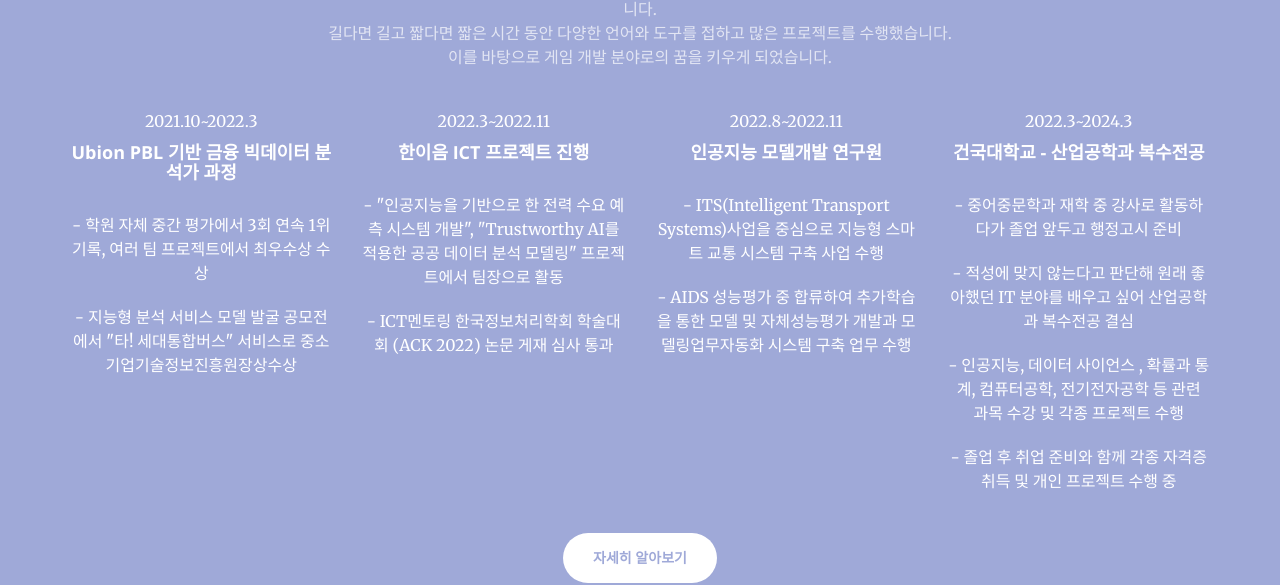
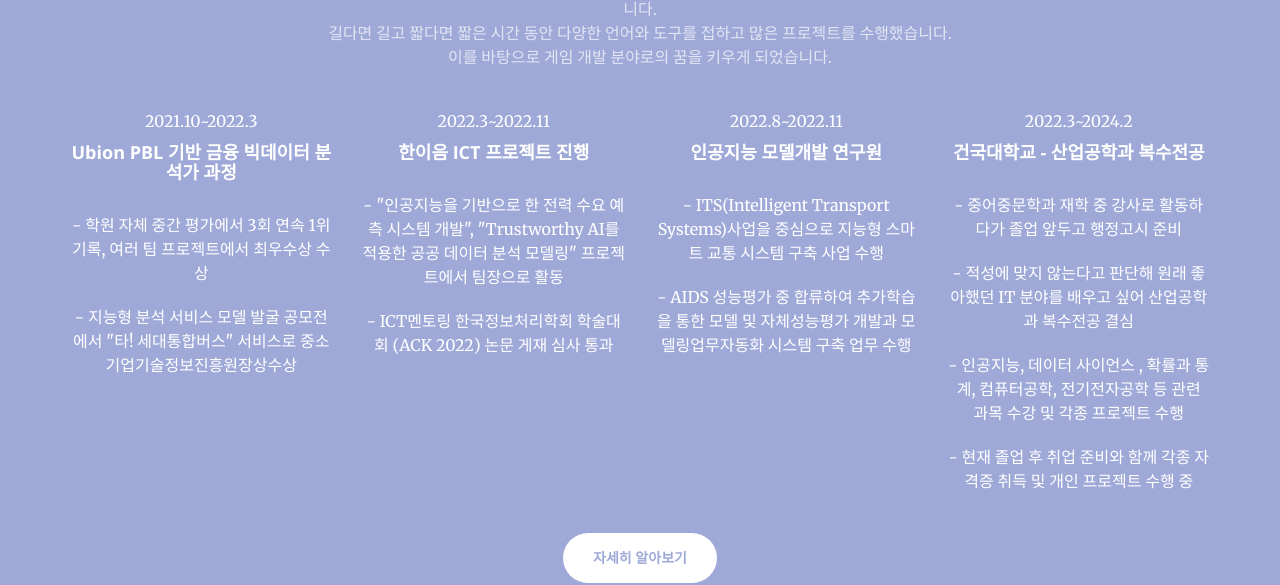
Before and after one commit to ymdev2023/ymdev2023.github.io, a Jekyll site: the page built from index.html, in a window 1280 px wide and 900 px high, scrolled down 2367 px. Shown: the part 149-734 px from the top of the window. Built offline with Jekyll 4.4.1, drawn with Linux system fonts in a browser that asks for light colours.

Commit message:
Update education-experience.html

```diff
--- a/_includes/education-experience.html
+++ b/_includes/education-experience.html
@@ -70,7 +70,7 @@
       </div>
       <div class="col-lg-3 col-md-6 text-center">
         <div class="service-box">
-          <p>2022.3~2024.3</p>
+          <p>2022.3~2024.2</p>
           <h4><b>건국대학교 - 산업공학과 복수전공</b></h4>
           <br />
           <p>
@@ -88,7 +88,8 @@
           </p>
           <br />
           <p>
-            - 졸업 후 취업 준비와 함께 각종 자격증 취득 및 개인 프로젝트 수행 중
+            - 현재 졸업 후 취업 준비와 함께 각종 자격증 취득 및 개인 프로젝트
+            수행 중
           </p>
           <br />
         </div>
```
